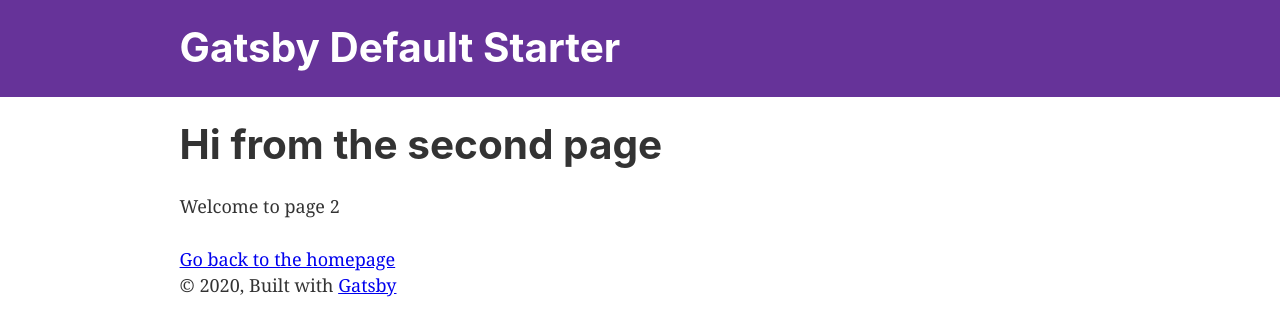
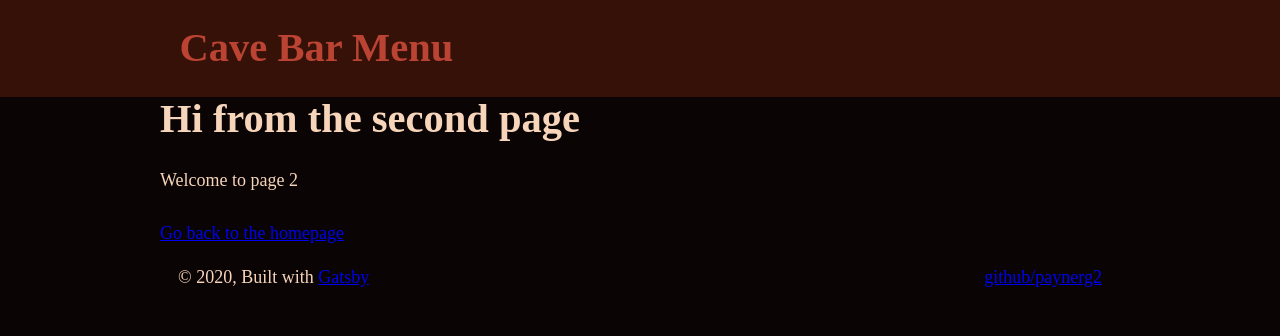
Before and after one commit to paynerg2/cave-bar-menu_old, a Gatsby site: page /page-2 in a window 1280 px wide. Built offline with nearby package versions, Linux system fonts and the light colour scheme; Gatsby itself is replaced by a stand-in of ours.

Commit message:
Add basic elements
package, header, footer, layout, etc.

```diff
--- a/gatsby-config.js
+++ b/gatsby-config.js
@@ -1,8 +1,8 @@
 module.exports = {
   siteMetadata: {
-    title: `Gatsby Default Starter`,
-    description: `Kick off your next, great Gatsby project with this default starter. This barebones starter ships with the main Gatsby configuration files you might need.`,
-    author: `@gatsbyjs`,
+    title: `Cave Bar Menu`,
+    description: `Menu site for Cave's home bar`,
+    author: `@paynerg2`,
   },
   plugins: [
     `gatsby-plugin-react-helmet`,
@@ -27,6 +27,15 @@ module.exports = {
         icon: `src/images/gatsby-icon.png`, // This path is relative to the root of the site.
       },
     },
+    {
+      resolve: "gatsby-plugin-web-font-loader",
+      options: {
+        custom: {
+          families: ["Baskerville, Dealers", "Montclar"],
+          urls: [`fonts/fonts.css`],
+        },
+      },
+    },
     // this (optional) plugin enables Progressive Web App + Offline functionality
     // To learn more, visit: https://gatsby.dev/offline
     // `gatsby-plugin-offline`,
--- /dev/null
+++ b/src/components/footer.js
@@ -0,0 +1,25 @@
+import React from "react"
+
+const Footer = () => {
+  return (
+    <footer
+      style={{
+        display: "flex",
+        flexDirection: "row",
+        justifyContent: "space-between",
+        margin: "1rem",
+      }}
+    >
+      <div>
+        © {new Date().getFullYear()}, Built with
+        {` `}
+        <a href="https://www.gatsbyjs.org">Gatsby</a>
+      </div>
+      <div>
+        <a href="https://www.github.com/paynerg2">github/paynerg2</a>
+      </div>
+    </footer>
+  )
+}
+
+export default Footer
--- a/src/components/header.js
+++ b/src/components/header.js
@@ -5,8 +5,7 @@ import React from "react"
 const Header = ({ siteTitle }) => (
   <header
     style={{
-      background: `rebeccapurple`,
-      marginBottom: `1.45rem`,
+      background: `#361108`,
     }}
   >
     <div
@@ -20,7 +19,7 @@ const Header = ({ siteTitle }) => (
         <Link
           to="/"
           style={{
-            color: `white`,
+            color: `#BA4333`,
             textDecoration: `none`,
           }}
         >
--- a/src/components/image.js
+++ b/src/components/image.js
@@ -16,9 +16,11 @@ import Img from "gatsby-image"
 const Image = () => {
   const data = useStaticQuery(graphql`
     query {
-      placeholderImage: file(relativePath: { eq: "gatsby-astronaut.png" }) {
+      placeholderImage: file(
+        relativePath: { eq: "jon-cellier-jbeW1fG79HI-unsplash.jpg" }
+      ) {
         childImageSharp {
-          fluid(maxWidth: 300) {
+          fluid(maxWidth: 1080) {
             ...GatsbyImageSharpFluid
           }
         }
--- a/src/components/layout.css
+++ b/src/components/layout.css
@@ -1,5 +1,5 @@
 html {
-  font-family: sans-serif;
+  font-family: Dealers;
   -ms-text-size-adjust: 100%;
   -webkit-text-size-adjust: 100%;
 }
@@ -185,7 +185,7 @@ textarea {
   font: inherit;
 }
 html {
-  font: 112.5%/1.45em georgia, serif;
+  font: 112.5%/1.45em Dealers;
   box-sizing: border-box;
   overflow-y: scroll;
 }
@@ -199,8 +199,9 @@ html {
   box-sizing: inherit;
 }
 body {
-  color: hsla(0, 0%, 0%, 0.8);
-  font-family: georgia, serif;
+  background-color: #0a0404;
+  color: #f7d5ba;
+  font-family: Montclar;
   font-weight: normal;
   word-wrap: break-word;
   font-kerning: normal;
@@ -230,8 +231,7 @@ h1 {
   padding-top: 0;
   margin-bottom: 1.45rem;
   color: inherit;
-  font-family: -apple-system, BlinkMacSystemFont, Segoe UI, Roboto, Oxygen,
-    Ubuntu, Cantarell, Fira Sans, Droid Sans, Helvetica Neue, sans-serif;
+  font-family: "Dealers";
   font-weight: bold;
   text-rendering: optimizeLegibility;
   font-size: 2.25rem;
--- a/src/components/layout.js
+++ b/src/components/layout.js
@@ -10,6 +10,7 @@ import PropTypes from "prop-types"
 import { useStaticQuery, graphql } from "gatsby"
 
 import Header from "./header"
+import Footer from "./footer"
 import "./layout.css"
 
 const Layout = ({ children }) => {
@@ -30,15 +31,10 @@ const Layout = ({ children }) => {
         style={{
           margin: `0 auto`,
           maxWidth: 960,
-          padding: `0 1.0875rem 1.45rem`,
         }}
       >
         <main>{children}</main>
-        <footer>
-          © {new Date().getFullYear()}, Built with
-          {` `}
-          <a href="https://www.gatsbyjs.org">Gatsby</a>
-        </footer>
+        <Footer />
       </div>
     </>
   )
```
Also changed, not shown: package.json (+4 -3 lines), src/pages/index.js (+3 -6 lines), static.json (added, +22 -0 lines), 1 other file.
